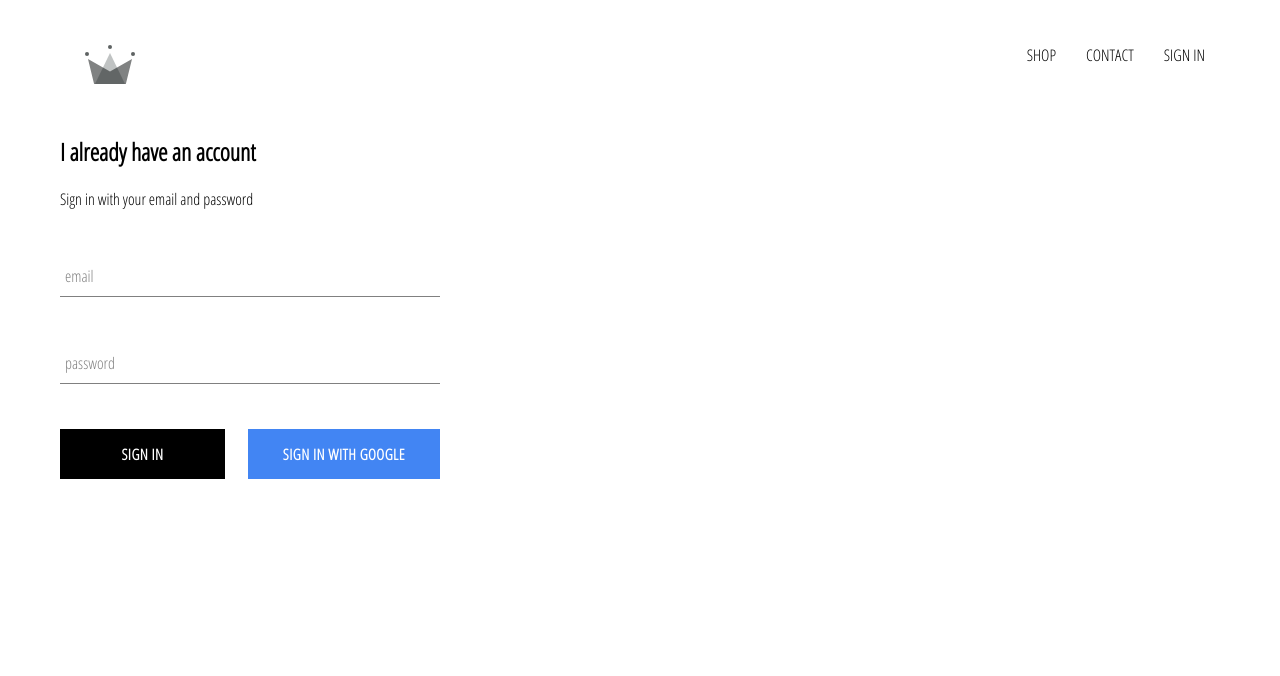
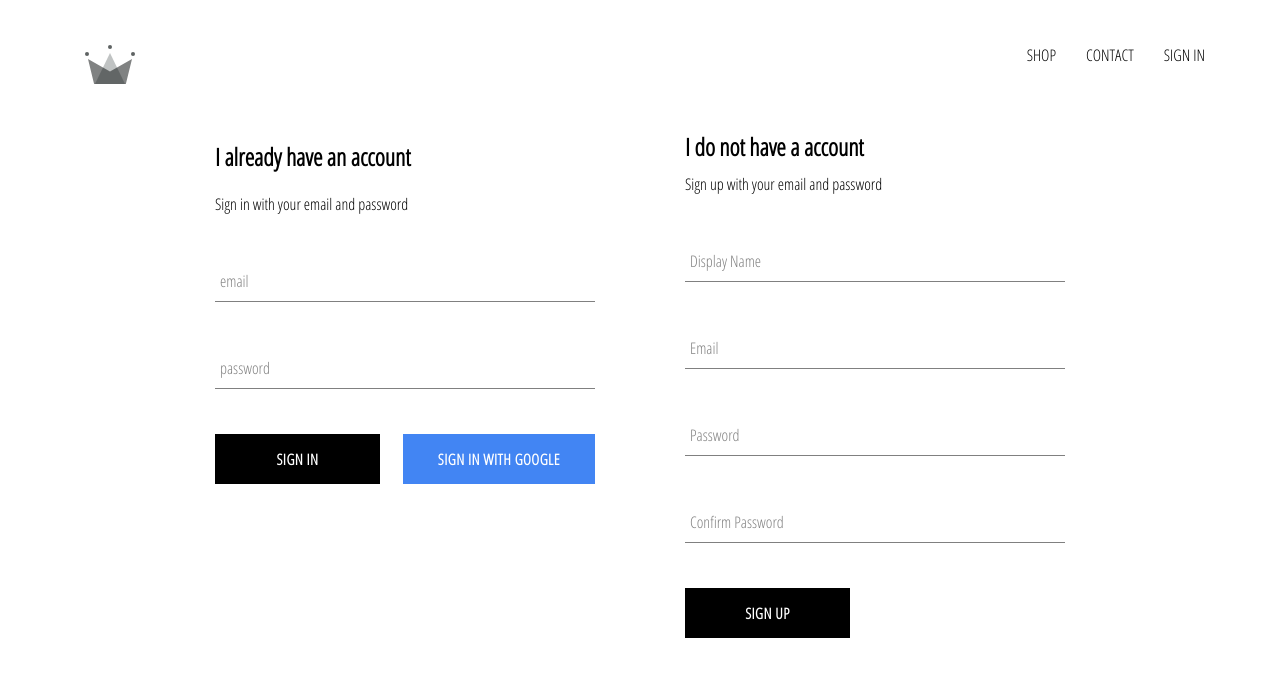
Before and after one commit to namnguyen08/peticVN, a React (Create React App) app: page /signin in a window 1280 px wide. Shown: the top 676 px of the page. Built offline with nearby package versions, Linux system fonts and the light colour scheme; no server answers.

Commit message:
implemented firebase utils, ability to store authentication

```diff
--- a/src/App.js
+++ b/src/App.js
@@ -5,7 +5,7 @@
 import ShopPage from "./pages/shop/shop.component";
 import Header from "./components/header/header.component";
 import SignInAndSignUpPage from "./pages/sign-in-and-sign-up/sign-in-and-sign-up.component";
-import { auth } from "./firebase/firebase.utils";
+import { auth, createUserProfileDocument } from "./firebase/firebase.utils";
 
 class App extends React.Component {
   constructor(){
@@ -18,8 +18,19 @@
   unsubscribeFromAuth = null;
 
   componentDidMount() {
-    this.unsubscribeFromAuth = auth.onAuthStateChanged (user =>{
-      this.setState({currentUser: user});
+    this.unsubscribeFromAuth = auth.onAuthStateChanged (async userAuth =>{
+      if(userAuth) {
+        const userRef = await createUserProfileDocument(userAuth);
+        userRef.onSnapshot(snapShot => {
+          this.setState({
+            currentUser:{
+              id:snapShot.id,
+              ...snapShot.data()
+            }
+          })
+        })
+      }
+      this.setState({currentUser: userAuth});//null
     });
   }
 
--- /dev/null
+++ b/src/components/sign-up/sign-up.component.jsx
@@ -0,0 +1,103 @@
+import React from 'react';
+
+import FormInput from '../form-input/form-input.component';
+import CustomButton from '../custom-button/custom-button.component';
+
+import { auth, createUserProfileDocument } from '../../firebase/firebase.utils';
+
+import './sign-up.styles.scss';
+
+class SignUp extends React.Component {
+  constructor() {
+    super();
+
+    this.state = {
+      displayName: '',
+      email: '',
+      password: '',
+      confirmPassword: ''
+    };
+  }
+
+  handleSubmit = async event => {
+    event.preventDefault();
+
+    const { displayName, email, password, confirmPassword } = this.state;
+
+    if (password !== confirmPassword) {
+      alert("passwords don't match");
+      return;
+    }
+
+    try {
+      const { user } = await auth.createUserWithEmailAndPassword(
+        email,
+        password
+      );
+
+      await createUserProfileDocument(user, { displayName });
+
+      this.setState({
+        displayName: '',
+        email: '',
+        password: '',
+        confirmPassword: ''
+      });
+    } catch (error) {
+      console.error(error);
+    }
+  };
+
+  handleChange = event => {
+    const { name, value } = event.target;
+
+    this.setState({ [name]: value });
+  };
+
+  render() {
+    const { displayName, email, password, confirmPassword } = this.state;
+    return (
+      <div className='sign-up'>
+        <h2 className='title'>I do not have a account</h2>
+        <span>Sign up with your email and password</span>
+        <form className='sign-up-form' onSubmit={this.handleSubmit}>
+          <FormInput
+            type='text'
+            name='displayName'
+            value={displayName}
+            onChange={this.handleChange}
+            label='Display Name'
+            required
+          />
+          <FormInput
+            type='email'
+            name='email'
+            value={email}
+            onChange={this.handleChange}
+            label='Email'
+            required
+          />
+          <FormInput
+            type='password'
+            name='password'
+            value={password}
+            onChange={this.handleChange}
+            label='Password'
+            required
+          />
+          <FormInput
+            type='password'
+            name='confirmPassword'
+            value={confirmPassword}
+            onChange={this.handleChange}
+            label='Confirm Password'
+            required
+          />
+          <CustomButton type='submit'>SIGN UP</CustomButton>
+        </form>
+      </div>
+    );
+  }
+}
+
+export default SignUp;
--- /dev/null
+++ b/src/components/sign-up/sign-up.styles.scss
@@ -0,0 +1,9 @@
+.sign-up {
+    width: 380px;
+    display: flex;
+    flex-direction: column;
+
+    .title {
+        margin: 10px 0;
+    }
+}
--- a/src/firebase/firebase.utils.js
+++ b/src/firebase/firebase.utils.js
@@ -13,13 +13,35 @@
   measurementId: "G-SMYH14LQNF",
 };
 
+export const createUserProfileDocument = async (userAuth, additionalData) => {
+    if(!userAuth) return;
+    const userRef = firestore.doc(`users/${userAuth.uid}`);
+    const snapShot = await userRef.get();
+    if(!snapShot.exists){
+        const {displayName, email } = userAuth;
+        const createAt = new Date();
+        try{
+            await userRef.set({
+                displayName,
+                email,
+                createAt,
+                ...additionalData
+            })
+        }
+        catch (error){
+            console.log('error creating user', error.message);
+        }
+    }
+    return userRef;
+};
+
 firebase.initializeApp(config);
 
 export const auth = firebase.auth();
 export const firestore = firebase.firestore();
 
 const provider = new firebase.auth.GoogleAuthProvider();
-provider.setCustomParameters({prompt: 'select_account'});
+provider.setCustomParameters({ prompt: "select_account" });
 export const signInWithGoogle = () => auth.signInWithPopup(provider);
 
 export default firebase;
--- a/src/pages/sign-in-and-sign-up/sign-in-and-sign-up.component.jsx
+++ b/src/pages/sign-in-and-sign-up/sign-in-and-sign-up.component.jsx
@@ -1,10 +1,13 @@
 import React from "react";
 import './sign-in-and-sign-up.styles.scss';
 import SignIn from '../../components/sign-in/sign-in.component';
+import SignUp from '../../components/sign-up/sign-up.component';
+
 
 const SignInAndSignUpPage = () => (
     <div className='sign-in-and-sign-up'>
         <SignIn />
+        <SignUp />
     </div>
 );
 export default SignInAndSignUpPage;
--- a/src/pages/sign-in-and-sign-up/sign-in-and-sign-up.styles.scss
+++ b/src/pages/sign-in-and-sign-up/sign-in-and-sign-up.styles.scss
@@ -0,0 +1,6 @@
+.sign-in-and-sign-up {
+    width: 850px;
+    display: flex;
+    justify-content: space-between;
+    margin: 30px auto;
+}
```
